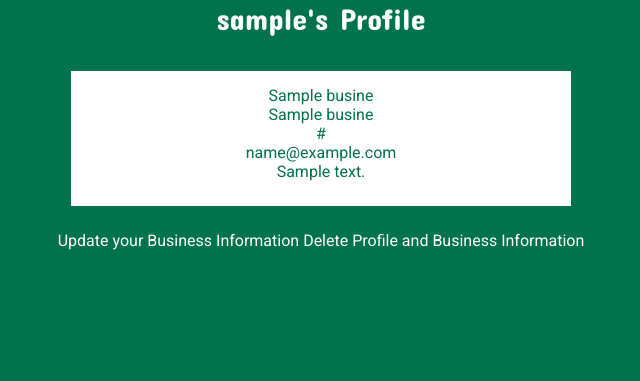
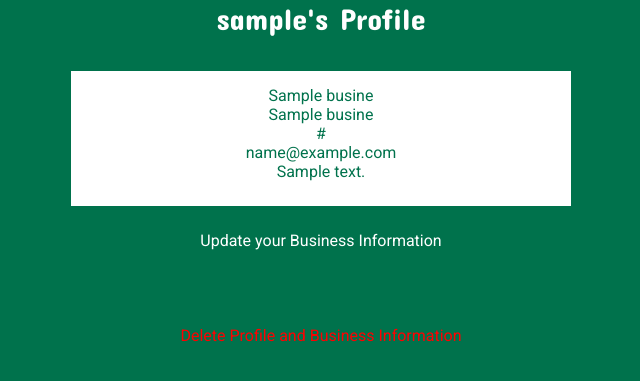
Before and after one commit to liamoconnor87/local_directory, a Flask app: page /profile/1 in a window 1280 px wide. Shown: the part 314-695 px from the top of the page, without its empty margins (319-959 px from the left). Run offline with Flask 2, Linux system fonts and the light colour scheme; the visitor is signed in with stand-in values (Sample User, id 1); a database or web service that is not in the repository returns one stand-in record (values such as "Sample title"); some libraries are stand-ins or nearby versions.

Commit message:
Style: Delete button

```diff
--- a/static/css/style.css
+++ b/static/css/style.css
@@ -128,7 +128,7 @@ body{
     color: inherit;
 }
 
-/* Search Tool / Some Log In & Register */
+/* Search Tool / Log In / Register */
 
 .search-tool{
     width: 100%;
@@ -311,6 +311,11 @@ body{
     padding-left: 5px;
 }
 
+.link-2 a.del-btn{
+    color: red;
+}
+
+
 /* Smart Device Layout */
 
 @media screen and (min-width: 340px){
--- a/templates/profile.html
+++ b/templates/profile.html
@@ -31,10 +31,10 @@
     <div class="link-cont">
         <p class="link-2">
             {% for users_business in business_id %}
-                <a href="{{ url_for('edit_info', edit_business=users_business._id) }}" class="btn-small light-blue accent-4">
+                <a href="{{ url_for('edit_info', edit_business=users_business._id) }}" class="">
                     Update your Business Information
-                </a>
-                <a href="{{ url_for('delete_probus', delete_business=users_business._id) }}" class="btn-small light-blue accent-4">
+                </a><br><br><br><br><br>
+                <a href="{{ url_for('delete_probus', delete_business=users_business._id) }}" class="del-btn">
                     Delete Profile and Business Information
                 </a>
         {% endfor %}
```
